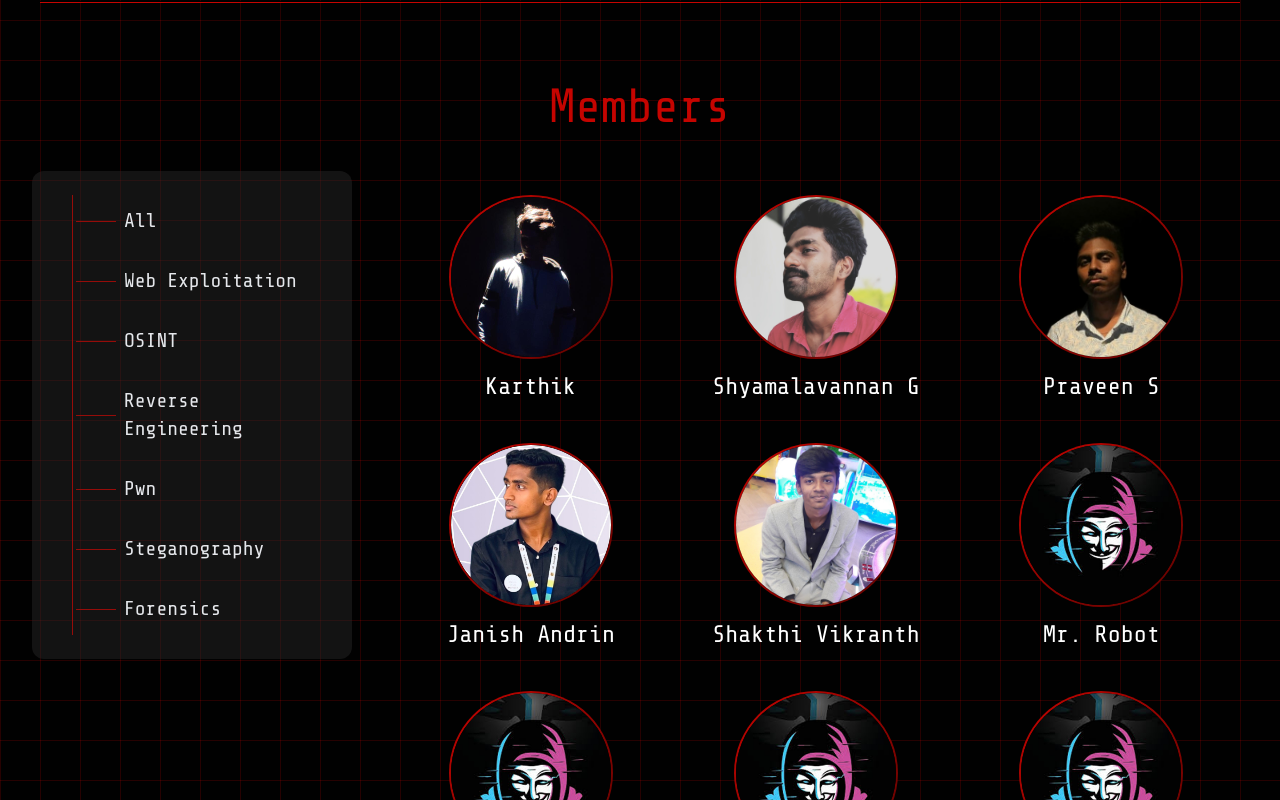
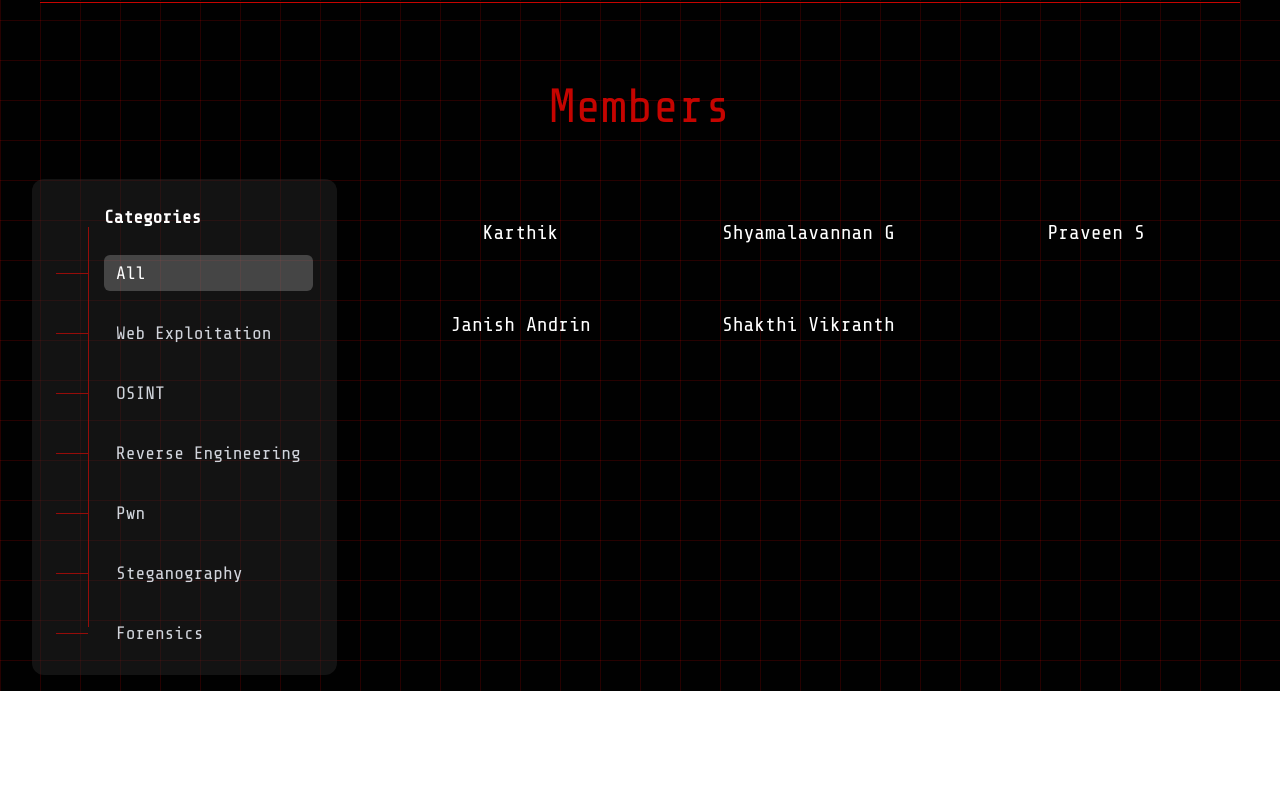
Before and after one commit to unknownhackerworld/Ex0rcists-Site, a React (Vite) app: page / in a window 1280 px wide. Shown: the part 1620-2420 px from the top of the page. After the commit the page ends 2311 px from the top, so only its background shows below. Built offline with nearby package versions, Linux system fonts and the light colour scheme; a web font is replaced by a local one.

Commit message:
Updating Members Page

```diff
--- /dev/null
+++ b/src/components/categories.js
@@ -0,0 +1,9 @@
+export const categories = [
+  { id: "all", label: "All" },
+  { id: "web", label: "Web Exploitation" },
+  { id: "osint", label: "OSINT" },
+  { id: "re", label: "Reverse Engineering" },
+  { id: "pwn", label: "Pwn" },
+  { id: "steg", label: "Steganography" },
+  { id: "forensics", label: "Forensics" },
+]
--- a/src/pages/Members.jsx
+++ b/src/pages/Members.jsx
@@ -1,80 +1,369 @@
-import React from "react";
+import React, { useState, useEffect } from "react";
+import { categories } from "../components/categories";
 
 const Members = () => {
-  const members = [
-    { name: "Karthik", img: "src/assets/members/karthik.jpeg" },
-    { name: "Shyamalavannan G", img: "src/assets/members/shyam.jpeg" },
-    { name: "Praveen S", img: "src/assets/members/praveen.jpeg" },
-    { name: "Janish Andrin", img: "src/assets/members/janish.jpeg" },
-    { name: "Shakthi Vikranth", img: "src/assets/members/shaz.jpeg" },
-    { name: "Mr. Robot", img: "src/assets/members/fsociety.jpeg" },
-    { name: "Mr. Robot", img: "src/assets/members/fsociety.jpeg" },
-    { name: "Mr. Robot", img: "src/assets/members/fsociety.jpeg" },
-    { name: "Mr. Robot", img: "src/assets/members/fsociety.jpeg" },
-    { name: "Mr. Robot", img: "src/assets/members/fsociety.jpeg" },
-  ];
-  const categories = [
-    { id: "all", label: "All" },
-    { id: "web", label: "Web Exploitation" },
-    { id: "osint", label: "OSINT" },
-    { id: "re", label: "Reverse Engineering" },
-    { id: "pwn", label: "Pwn" },
-    { id: "steg", label: "Steganography" },
-    { id: "forensics", label: "Forensics" },
-  ]
+  const [selectedCategory, setSelectedCategory] = useState("All");
+
+  const [members, setMembers] = useState([
+    {
+      name: "Karthik",
+      username: "K4RTH1K",
+      linkedin: "https://linkedin.com/in/karthik",
+      picture: "src/assets/members/karthik.jpeg",
+      notes:
+        "A notorious hacker who can solve almost any challenge with extraordinary talent.",
+      fields: ["Web Exploitation", "Forensics"],
+      tagline: "Root or nothing.",
+    },
+    {
+      name: "Shyamalavannan G",
+      username: "Shyam",
+      linkedin: "https://linkedin.com/in/shyamalavannan",
+      picture: "src/assets/members/shyam.jpeg",
+      notes:
+        "The second pillar of Ex0rcists, a strategist with precision and calm under pressure.",
+      fields: ["OSINT", "Reverse Engineering"],
+      tagline: "Silent, precise.",
+    },
+    {
+      name: "Praveen S",
+      username: "Praveen",
+      linkedin: "https://linkedin.com/in/praveens",
+      picture: "src/assets/members/praveen.jpeg",
+      notes: "Expert in deep system analysis and breaking binaries.",
+      fields: ["Reverse Engineering", "Steganography"],
+      tagline: "Reverse engineer by trade.",
+    },
+    {
+      name: "Janish Andrin",
+      username: "Janish",
+      linkedin: "https://linkedin.com/in/janish",
+      picture: "src/assets/members/janish.jpeg",
+      notes: "The offensive powerhouse, master of exploitation.",
+      fields: ["Pwn", "Web Exploitation"],
+      tagline: "Exploit first, ask later.",
+    },
+    {
+      name: "Shakthi Vikranth",
+      username: "Shaz",
+      linkedin: "https://linkedin.com/in/shaz",
+      picture: "src/assets/members/shaz.jpeg",
+      notes: "Master at uncovering digital trails and hidden evidence.",
+      fields: ["Forensics"],
+      tagline: "Trace it, prove it.",
+    },
+  ]);
+
+  const [activeMemberIndex, setActiveMemberIndex] = useState(null);
+  const [isModalOpen, setIsModalOpen] = useState(false);
+  const [isGlitchActive, setIsGlitchActive] = useState(false);
+  const [closing, setClosing] = useState(false);
+
+  const filteredMembers =
+    selectedCategory === "All"
+      ? members
+      : members.filter((m) => m.fields.includes(selectedCategory));
+
+  const openModal = (index) => {
+    setActiveMemberIndex(index);
+    setIsGlitchActive(true);
+
+    setTimeout(() => {
+      setIsModalOpen(true);
+      setIsGlitchActive(false);
+    }, 300);
+  };
+
+  const closeModal = () => {
+    setClosing(true);
+    setTimeout(() => {
+      setIsModalOpen(false);
+      setActiveMemberIndex(null);
+      setClosing(false);
+    }, 650);
+  };
+
+  const updateTagline = (idx, newTagline) => {
+    setMembers((prev) => {
+      const clone = [...prev];
+      clone[idx] = { ...clone[idx], tagline: newTagline };
+      return clone;
+    });
+  };
+
+
+  useEffect(() => {
+    const onKey = (e) => {
+      if (e.key === "Escape" && isModalOpen && !closing) closeModal();
+    };
+    window.addEventListener("keydown", onKey);
+    return () => window.removeEventListener("keydown", onKey);
+  }, [isModalOpen, closing]);
 
   return (
     <>
-      {/* Title */}
-      <div className="text-center text-5xl text-bloodred-500 font-share">
+
+      <style>{`
+        /* GLITCH overlay */
+        .glitch-overlay {
+          position: fixed;
+          inset: 0;
+          pointer-events: none;
+          z-index: 60;
+          background: transparent;
+        }
+        .glitch-bar {
+          position: absolute;
+          left: -5%;
+          width: 110%;
+          height: 6px;
+          top: 20%;
+          background: rgba(197, 4, 0, 0.12);
+          transform: skewX(-10deg);
+          animation: glitchBar 350ms linear infinite;
+          mix-blend-mode: overlay;
+          filter: saturate(1.3) blur(.2px);
+        }
+        @keyframes glitchBar {
+          0% { transform: translateX(-100%) skewX(-10deg); opacity: 0;}
+          30% { opacity: 1 }
+          60% { transform: translateX(30%) skewX(-10deg); }
+          100% { transform: translateX(120%) skewX(-10deg); opacity: 0;}
+        }
+
+        /* modal base */
+        .modal-overlay {
+          position: fixed;
+          inset: 0;
+          z-index: 70;
+          display: flex;
+          align-items: center;
+          justify-content: center;
+          background: rgba(0,0,0,0.55);
+          backdrop-filter: blur(6px) saturate(1.05);
+        }
+
+        /* 3D open animation + float wiggle */
+        @keyframes modalOpen {
+          0% { transform: rotateX(75deg) translateY(60px) scale(.9); opacity: 0; }
+          60% { transform: rotateX(-8deg) translateY(-10px) scale(1.02); opacity: 1; }
+          100% { transform: rotateX(0deg) translateY(0) scale(1); opacity: 1; }
+        }
+        @keyframes modalFloat {
+          0% { transform: translateY(0); }
+          50% { transform: translateY(-6px); }
+          100% { transform: translateY(0); }
+        }
+        @keyframes modalClose {
+          0% { transform: rotateX(0deg) translateY(0) scale(1); opacity: 1; }
+          100% { transform: rotateX(85deg) translateY(80px) scale(.95); opacity: 0; }
+        }
+
+        .modal-card {
+          transform-style: preserve-3d;
+          perspective: 1400px;
+          animation: modalOpen 550ms cubic-bezier(.23,.9,.36,1) both;
+        }
+        .modal-card.closing {
+          animation: modalClose 520ms cubic-bezier(.23,.9,.36,1) both;
+        }
+        .modal-floating {
+          animation: modalFloat 4s ease-in-out infinite;
+        }
+
+        /* subtle wiggle for the card */
+        @keyframes wiggle {
+          0% { transform: rotateZ(-0.4deg); }
+          50% { transform: rotateZ(0.5deg); }
+          100% { transform: rotateZ(-0.4deg); }
+        }
+
+        .wiggle {
+          animation: wiggle 6s ease-in-out infinite;
+        }
+
+        /* small entrance for image */
+        @keyframes imgPop {
+          0% { transform: translateZ(-60px) scale(.95); opacity: 0; }
+          100% { transform: translateZ(0) scale(1); opacity: 1; }
+        }
+        .img-pop {
+          animation: imgPop 520ms ease both;
+        }
+
+        /* gradient stroke circular SVG fallback for crisp border */
+        .avatar-svg {
+          display: block;
+          width: 10rem;
+          height: 10rem;
+        }
+      `}</style>
+
+
+      <div className="text-center text-5xl text-bloodred-500 font-share mb-8">
         Members
       </div>
 
-      <div className="flex flex-row w-full text-white px-8 py-10 gap-8 font-share">
-        {/* Sidebar */}
-        {/* Sidebar */}
-        <div className="w-64 md:w-72 lg:w-80 flex-shrink-0 rounded-xl bg-[rgba(44,44,44,0.44)] p-9 sticky top-10 self-start">
-          {/* Vertical backbone line */}
-          <div className="absolute left-10 top-6 bottom-6 w-[1px] bg-[#950C09]" />
+      <div className="flex flex-row w-full text-white px-8 py-4 gap-8 font-share">
 
-          <ul className="space-y-8">
+        <aside className="sticky top-10 self-start flex-shrink-0 rounded-xl bg-[rgba(44,44,44,0.44)] p-6">
+
+          <div className="relative">
+            <div className="absolute left-8 top-6 bottom-6 w-[1px] bg-[#950C09]" />
+            <h3 className="text-white font-semibold text-lg ml-12 mb-6">Categories</h3>
+
+            <ul className="space-y-6">
               {categories.map((cat) => (
+                <li key={cat.id} className="ml-12">
                   <button
-                key={cat.id}
-                className="relative flex items-center ml-14 text-gray-200 text-xl text-left cursor-pointer"
+                    onClick={() => setSelectedCategory(cat.label)}
+                    className={`relative flex items-center text-lg cursor-pointer px-3 py-1 transition-colors w-full text-left
+                      ${selectedCategory === cat.label
+                        ? "rounded-md bg-[rgba(217,217,217,0.25)] text-white"
+                        : "text-gray-300 hover:text-white"}`}
                   >
-                {/* Horizontal branch line */}
-                <span className="absolute -left-12 w-10 h-[1px] bg-[#950C09]" />
+                    <span className="absolute -left-12 w-8 h-[1px] bg-[#950C09]" />
                     {cat.label}
                   </button>
+                </li>
               ))}
             </ul>
           </div>
+        </aside>
 
 
-        {/* Members */}
-        <div className="flex-1 grid grid-cols-3 gap-10 p-6">
-          {members.map((m, i) => (
-            <div key={i} className="flex flex-col items-center">
-              {/* Gradient Border Wrapper */}
-              <div className="p-[2px] rounded-full bg-gradient-to-br from-[#C50400] to-[#5F0200]">
-                {/* Inner Circle */}
-                <div className="w-40 h-40 rounded-full overflow-hidden bg-black">
+        <main className="flex-1">
+          <div className="grid grid-cols-1 sm:grid-cols-2 lg:grid-cols-3 gap-8 p-6">
+            {filteredMembers.map((m, i) => (
+              <div key={i} className="flex items-center justify-center">
+                <button
+                  onClick={() => openModal(members.indexOf(m))}
+                  className="text-xl text-white font-medium px-6 py-4 rounded-md hover:bg-white/5 transition"
+                >
+                  {m.name}
+                </button>
+              </div>
+            ))}
+          </div>
+        </main>
+      </div>
+
+
+      {isGlitchActive && (
+        <div className="glitch-overlay" aria-hidden>
+          <div className="glitch-bar" style={{ top: "18%" }} />
+          <div className="glitch-bar" style={{ top: "40%", animationDelay: "80ms", height: 8 }} />
+          <div className="glitch-bar" style={{ top: "60%", animationDelay: "160ms", height: 6 }} />
+        </div>
+      )}
+
+      {isModalOpen && activeMemberIndex !== null && (
+        <div
+          className="modal-overlay"
+          role="dialog"
+          aria-modal="true"
+          aria-labelledby="member-modal-title"
+          onMouseDown={(e) => {
+
+            if (e.target === e.currentTarget) closeModal();
+          }}
+        >
+          <div
+            className={`modal-card modal-floating wiggle ${closing ? "closing" : ""}`}
+            style={{ zIndex: 80, width: "min(92%, 1000px)" }}
+          >
+            <div className="bg-[#080808] rounded-2xl shadow-2xl p-6 md:p-10 flex flex-col md:flex-row gap-6 md:gap-8 items-stretch">
+              <div className="flex-1 text-left text-white pr-2">
+                <div className="flex items-center justify-between">
+                  <h2 id="member-modal-title" className="text-3xl font-semibold">
+                    {members[activeMemberIndex].name}
+                  </h2>
+
+                  <button
+                    onClick={closeModal}
+                    aria-label="Close"
+                    className="ml-4 text-gray-300 hover:text-white"
+                  >
+                    ✕
+                  </button>
+                </div>
+
+                <p className="mt-2 text-gray-400">@{members[activeMemberIndex].username}</p>
+
+                <p className="mt-6 text-xl text-gray-200 leading-relaxed">
+                  {members[activeMemberIndex].notes}
+                </p>
+
+                <div className="mt-6">
+                  <label className="block text-sm text-gray-300 mb-2">Tagline</label>
+                  <TaglineEditor
+                    index={activeMemberIndex}
+                    tagline={members[activeMemberIndex].tagline}
+                    onSave={(newTagline) => updateTagline(activeMemberIndex, newTagline)}
+                  />
+                </div>
+
+                <div className="mt-6 flex items-center gap-4">
+                  <a
+                    href={members[activeMemberIndex].linkedin}
+                    target="_blank"
+                    rel="noopener noreferrer"
+                    className="inline-block px-4 py-2 bg-[#C50400] rounded-md text-white hover:brightness-95"
+                  >
+                    View LinkedIn
+                  </a>
+
+                  <div className="text-sm text-gray-400">
+                    <div>Fields:</div>
+                    <div className="mt-1 flex gap-2 flex-wrap">
+                      {members[activeMemberIndex].fields.map((f) => (
+                        <span key={f} className="text-xs px-2 py-1 rounded bg-white/6">{f}</span>
+                      ))}
+                    </div>
+                  </div>
+                </div>
+              </div>
+
+              <div className="flex-shrink-0 flex items-center justify-center md:justify-end">
+                <div className="rounded-full p-[3px] bg-gradient-to-br from-[#C50400] to-[#5F0200]">
+                  <div className="w-44 h-44 rounded-full overflow-hidden bg-black img-pop">
                     <img
-                    src={m.img}
-                    alt={m.name}
+                      src={members[activeMemberIndex].picture}
+                      alt={members[activeMemberIndex].name}
                       className="w-full h-full object-cover"
                     />
                   </div>
                 </div>
-              <p className="mt-3 text-white text-2xl font-medium">{m.name}</p>
               </div>
-          ))}
             </div>
-
           </div>
+        </div>
+      )}
     </>
   );
 };
 
+
+function TaglineEditor({ index, tagline, onSave }) {
+  const [val, setVal] = useState(tagline || "");
+  useEffect(() => setVal(tagline || ""), [tagline]);
+  return (
+    <div className="flex gap-2 items-center">
+      <input
+        type="text"
+        value={val}
+        onChange={(e) => setVal(e.target.value)}
+        className="bg-white/5 w-full rounded px-3 py-2 outline-none text-white"
+        placeholder="Enter a short tagline"
+      />
+      <button
+        onClick={() => onSave(val)}
+        className="px-3 py-2 bg-[#0e0e0e] border border-[#C50400] rounded text-white hover:bg-[#1a0000]"
+      >
+        Save
+      </button>
+    </div>
+  );
+}
+
 export default Members;
```
Lines whose indentation alone changed are shown as unchanged.
